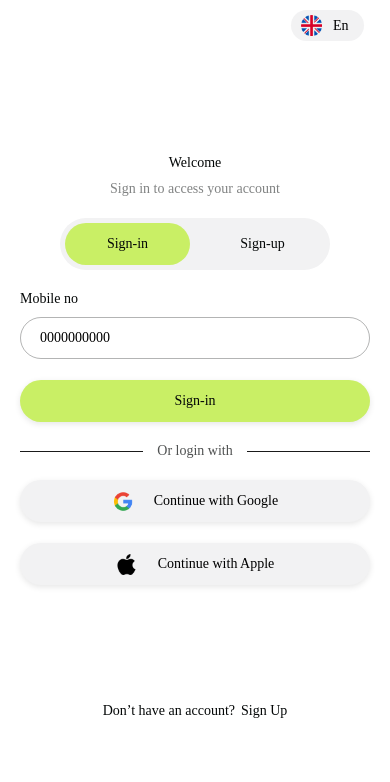
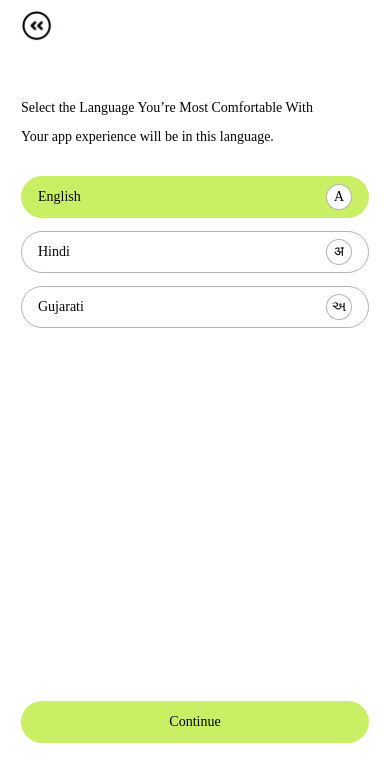
Before and after one commit to rutunovicbase/skincare-app, a React Native app: screen /SelectLanguage in a window 390 px wide. Shown: the top 782 px of the page. Built offline with nearby package versions, Linux system fonts and the light colour scheme; what react-native-responsive-fontsize would draw is missing.

Commit message:
- Added otp varification screen and added select language screen

```diff
--- a/package.json
+++ b/package.json
@@ -20,6 +20,7 @@
     "react": "19.1.0",
     "react-native": "0.80.2",
     "react-native-gesture-handler": "^2.27.2",
+    "react-native-otp-entry": "^1.8.5",
     "react-native-pager-view": "^6.7.1",
     "react-native-reanimated": "^3.17.5",
     "react-native-responsive-fontsize": "^0.5.1",
--- /dev/null
+++ b/src/Components/common/OnboardingHeader.tsx
@@ -0,0 +1,26 @@
+import React from 'react';
+import { Image, StyleSheet, TouchableOpacity, View } from 'react-native';
+import { icons } from '../../Constant/Icons';
+import { goBack, hp, wp } from '../../Helpers/globalFunction';
+
+function OnboardingHeader(): React.JSX.Element {
+  return (
+    <TouchableOpacity style={styles.container} onPress={goBack}>
+      <Image source={icons.back} style={styles.backButtonStyle} />
+    </TouchableOpacity>
+  );
+}
+
+const styles = StyleSheet.create({
+  container: {
+    flexDirection: 'row',
+    alignItems: 'center',
+    marginTop: hp(1.23),
+  },
+  backButtonStyle: {
+    height: wp(8),
+    width: wp(8),
+  },
+});
+
+export default OnboardingHeader;
--- a/src/Constant/Colors.tsx
+++ b/src/Constant/Colors.tsx
@@ -9,4 +9,7 @@ export const colors = {
   borderGray: 'rgba(4, 7, 7, 0.3)',
   dividerColor: '#1A1A1A',
   lightText: 'rgba(4, 7, 7, 0.7)',
+  primaryBorder: 'rgba(201, 239, 101, 0.5)',
+  subheadingText: 'rgba(26, 26, 26, 0.6)',
+  resendText: 'rgba(4, 102, 200, 1)',
 };
--- a/src/Constant/Fonts.tsx
+++ b/src/Constant/Fonts.tsx
@@ -13,8 +13,8 @@ export const fonts = {
   Medium: 'AlbertSans-Medium',
   MediumItalic: 'AlbertSans-MediumItalic',
   Regular: 'AlbertSans-Regular',
-  Semibold: 'AlbertSans-Semibold',
-  SemiboldItalic: 'AlbertSans-SemiboldItalic',
+  Semibold: 'AlbertSans-SemiBold',
+  SemiboldItalic: 'AlbertSans-SemiBoldItalic',
   Thin: 'AlbertSans-Thin',
   ThinItalic: 'AlbertSans-ThinItalic',
 };
--- a/src/Constant/Icons.tsx
+++ b/src/Constant/Icons.tsx
@@ -2,4 +2,6 @@ export const icons = {
   uk: require('../../assets/Images/UK.png'),
   google: require('../../assets/Images/Google.png'),
   apple: require('../../assets/Images/Apple.png'),
+  back: require('../../assets/Images/Back.png'),
+  OTPVerification: require('../../assets/Images/OtpVarification.png'),
 };
--- a/src/Navigation/RootNavigator.tsx
+++ b/src/Navigation/RootNavigator.tsx
@@ -3,6 +3,8 @@ import { NavigationContainer } from '@react-navigation/native';
 import { createNativeStackNavigator } from '@react-navigation/native-stack';
 import { navigationRef } from '../Helpers/globalFunction';
 import Login from '../Screens/Login';
+import OTPVerification from '../Screens/OTPVarification';
+import SelectLanguage from '../Screens/SelectLanguage';
 
 function RootNavigator(): React.JSX.Element {
   const Stack = createNativeStackNavigator();
@@ -14,6 +16,8 @@ function RootNavigator(): React.JSX.Element {
         initialRouteName="Login"
       >
         <Stack.Screen name="Login" component={Login} />
+        <Stack.Screen name="OTPVerification" component={OTPVerification} />
+        <Stack.Screen name="SelectLanguage" component={SelectLanguage} />
       </Stack.Navigator>
     </NavigationContainer>
   );
--- a/src/Screens/Login.tsx
+++ b/src/Screens/Login.tsx
@@ -9,7 +9,7 @@ import {
 } from 'react-native';
 import { SafeAreaView } from 'react-native-safe-area-context';
 import { colors } from '../Constant/Colors';
-import { fontSize, hp, wp } from '../Helpers/globalFunction';
+import { fontSize, hp, navigate, wp } from '../Helpers/globalFunction';
 import { fonts } from '../Constant/Fonts';
 import { icons } from '../Constant/Icons';
 import Animated, {
@@ -97,7 +97,9 @@ function Login(): React.JSX.Element {
         </View>
         <LinearButton
           title={isSignIn ? 'Sign-in' : 'Sign-up'}
-          onPress={() => {}}
+          onPress={() => {
+            navigate('OTPVerification');
+          }}
           style={styles.signInButtonStyle}
           textStyle={styles.signInButtonTextStyle}
         />
@@ -115,9 +117,13 @@ function Login(): React.JSX.Element {
           <Text style={styles.loginWithGoogleText}>Continue with Apple</Text>
         </TouchableOpacity>
         <View style={styles.footerContainer}>
-          <Text style={styles.dontHaveAccountText}>Don’t have an account?</Text>
+          <Text style={styles.dontHaveAccountText}>
+            {isSignIn ? 'Don’t have an account?' : 'Already have an account?'}
+          </Text>
           <TouchableOpacity style={styles.signUpButtonStyle}>
-            <Text style={styles.signUpText}>Sign Up</Text>
+            <Text style={styles.signUpText}>
+              {isSignIn ? 'Sign-up' : 'Sign-in'}
+            </Text>
           </TouchableOpacity>
         </View>
       </View>
--- /dev/null
+++ b/src/Screens/OTPVarification.tsx
@@ -0,0 +1,171 @@
+import React from 'react';
+import OnboardingHeader from '../Components/common/OnboardingHeader';
+import { SafeAreaView } from 'react-native-safe-area-context';
+import { Image, StyleSheet, Text, TouchableOpacity, View } from 'react-native';
+import { colors } from '../Constant/Colors';
+import { fontSize, hp, navigate, wp } from '../Helpers/globalFunction';
+import { fonts } from '../Constant/Fonts';
+import { icons } from '../Constant/Icons';
+import { OtpInput } from 'react-native-otp-entry';
+import LinearButton from '../Components/common/LinearButton';
+
+function OTPVerification(): React.JSX.Element {
+  return (
+    <SafeAreaView style={styles.container}>
+      <OnboardingHeader />
+      <View style={styles.mainContainer}>
+        <Text style={styles.verificationText}>Verification</Text>
+        <View style={styles.iconContainer}>
+          <View style={styles.iconBox}>
+            <Image source={icons.OTPVerification} style={styles.iconStyle} />
+          </View>
+        </View>
+        <Text style={styles.enterCodeText}>Enter authentication code</Text>
+        <Text style={styles.enterCodeTextInfo}>
+          Enter the 4-digit code that we have sent via the phone number or
+          e-mail
+        </Text>
+        <OtpInput
+          numberOfDigits={4}
+          theme={{
+            containerStyle: styles.otpContainer,
+            pinCodeContainerStyle: styles.pinCodeContainer,
+            pinCodeTextStyle: styles.pinCodeText,
+            focusStickStyle: styles.focusStick,
+            focusedPinCodeContainerStyle: styles.activePinCodeContainer,
+          }}
+        />
+        <View style={styles.didNotGetOtpContainer}>
+          <Text style={styles.didntGetOtpText}>Don’t receive OTP?</Text>
+          <TouchableOpacity style={styles.signUpButtonStyle}>
+            <Text style={styles.resendText}>Resend</Text>
+          </TouchableOpacity>
+        </View>
+        <View style={styles.confirmButtonContainer}>
+          <LinearButton
+            title="Confirm"
+            style={styles.confirmButton}
+            textStyle={styles.confirmTextStyle}
+            onPress={() => {
+              navigate('SelectLanguage');
+            }}
+          />
+        </View>
+      </View>
+    </SafeAreaView>
+  );
+}
+
+const styles = StyleSheet.create({
+  container: {
+    flex: 1,
+    backgroundColor: colors.background,
+    paddingHorizontal: wp(5.33),
+  },
+  mainContainer: {
+    marginTop: hp(4.31),
+    alignItems: 'center',
+  },
+  verificationText: {
+    fontFamily: fonts.Bold,
+    fontSize: fontSize(32),
+    marginBottom: hp(6.65),
+  },
+  iconContainer: {
+    height: wp(37.33),
+    width: wp(37.33),
+    backgroundColor: colors.primaryBorder,
+    borderRadius: wp(37.33),
+    justifyContent: 'center',
+    alignItems: 'center',
+    marginBottom: hp(2.46),
+  },
+  iconBox: {
+    height: wp(29.33),
+    width: wp(29.33),
+    backgroundColor: colors.secondaryPurple,
+    borderRadius: wp(29.33),
+    justifyContent: 'center',
+    alignItems: 'center',
+  },
+  iconStyle: {
+    height: wp(13.33),
+    width: wp(13.33),
+  },
+  enterCodeText: {
+    fontFamily: fonts.Medium,
+    fontSize: fontSize(16),
+  },
+  enterCodeTextInfo: {
+    marginHorizontal: wp(13.33),
+    fontFamily: fonts.Medium,
+    fontSize: fontSize(12),
+    color: colors.subheadingText,
+    textAlign: 'center',
+  },
+  otpContainer: {
+    marginTop: hp(2.46),
+    paddingHorizontal: wp(16),
+    marginBottom: hp(2.46),
+  },
+  pinCodeContainer: {
+    height: wp(12.8),
+    width: wp(12.8),
+    borderRadius: wp(12.8),
+    borderColor: colors.primary,
+    borderWidth: wp(0.26),
+  },
+  pinCodeText: {
+    fontFamily: fonts.Medium,
+    fontSize: fontSize(14),
+    color: colors.black,
+  },
+  focusStick: {
+    height: hp(1.72),
+    backgroundColor: colors.primary,
+  },
+  activePinCodeContainer: {
+    borderColor: colors.primary,
+    borderWidth: wp(0.26),
+  },
+  didntGetOtpText: {
+    fontFamily: fonts.Medium,
+    fontSize: fontSize(14),
+    color: colors.text,
+    textAlign: 'center',
+  },
+  signUpButtonStyle: {
+    marginLeft: wp(1.6),
+  },
+  didNotGetOtpContainer: {
+    flexDirection: 'row',
+    marginBottom: hp(5.05),
+  },
+  resendText: {
+    fontFamily: fonts.Medium,
+    fontSize: fontSize(14),
+    color: colors.resendText,
+  },
+  confirmButton: {
+    height: hp(4.93),
+    backgroundColor: colors.primary,
+    justifyContent: 'center',
+    alignItems: 'center',
+    borderRadius: hp(4.93),
+    shadowColor: colors.black,
+    shadowOffset: { width: 0, height: 2 },
+    shadowOpacity: 0.1,
+    shadowRadius: 6,
+    elevation: 3,
+  },
+  confirmTextStyle: {
+    fontFamily: fonts.Semibold,
+    fontSize: fontSize(16),
+    color: colors.text,
+  },
+  confirmButtonContainer: {
+    width: '100%',
+  },
+});
+
+export default OTPVerification;
--- /dev/null
+++ b/src/Screens/SelectLanguage.tsx
@@ -0,0 +1,132 @@
+import React, { useState } from 'react';
+import { StyleSheet, Text, TouchableOpacity, View } from 'react-native';
+import { SafeAreaView } from 'react-native-safe-area-context';
+import { colors } from '../Constant/Colors';
+import { fontSize, hp, wp } from '../Helpers/globalFunction';
+import OnboardingHeader from '../Components/common/OnboardingHeader';
+import { fonts } from '../Constant/Fonts';
+import { icons } from '../Constant/Icons';
+import LinearButton from '../Components/common/LinearButton';
+
+const LANGUAGES = [
+  { label: 'English', code: 'en', icon: 'A' },
+  { label: 'Hindi', code: 'hi', icon: 'अ' },
+  { label: 'Gujarati', code: 'gu', icon: 'અ' },
+];
+
+function SelectLanguage(): React.JSX.Element {
+  const [selectedLanguage, setSelectedLanguage] = useState<string>('en');
+
+  const handleLanguageSelect = (code: string) => {
+    setSelectedLanguage(code);
+  };
+
+  return (
+    <SafeAreaView style={styles.container}>
+      <OnboardingHeader />
+      <View style={styles.mainContainer}>
+        <Text style={styles.selectLanguageText}>
+          Select the Language You’re Most Comfortable With
+        </Text>
+        <Text style={styles.subHeadingText}>
+          Your app experience will be in this language.
+        </Text>
+
+        {LANGUAGES.map(lang => (
+          <TouchableOpacity
+            key={lang.code}
+            style={[
+              styles.languageButton,
+              selectedLanguage === lang.code && styles.languageButtonSelected,
+            ]}
+            onPress={() => handleLanguageSelect(lang.code)}
+          >
+            <Text style={styles.buttonText}>{lang.label}</Text>
+            <View style={styles.languageIconStyle}>
+              <Text style={styles.iconsStyle}>{lang.icon}</Text>
+            </View>
+          </TouchableOpacity>
+        ))}
+        <LinearButton
+          title="Continue"
+          onPress={() => {}}
+          style={styles.continueButton}
+          textStyle={styles.continueButtonText}
+        />
+      </View>
+    </SafeAreaView>
+  );
+}
+
+const styles = StyleSheet.create({
+  container: {
+    flex: 1,
+    backgroundColor: colors.background,
+    paddingHorizontal: wp(5.33),
+  },
+  mainContainer: {
+    marginTop: hp(7.02),
+  },
+  selectLanguageText: {
+    fontSize: fontSize(25),
+    fontFamily: fonts.Semibold,
+    color: colors.text,
+  },
+  subHeadingText: {
+    fontSize: fontSize(14),
+    fontFamily: fonts.Semibold,
+    color: colors.text,
+    marginTop: hp(1.5),
+    marginBottom: hp(3.69),
+  },
+  languageButton: {
+    height: hp(4.92),
+    width: '100%',
+    borderRadius: hp(4.92),
+    justifyContent: 'space-between',
+    alignItems: 'center',
+    paddingHorizontal: wp(4),
+    borderWidth: wp(0.26),
+    borderColor: colors.borderGray,
+    flexDirection: 'row',
+    marginBottom: hp(1.5),
+  },
+  languageButtonSelected: {
+    borderColor: colors.primary,
+    backgroundColor: colors.primary,
+  },
+  buttonText: {
+    fontFamily: fonts.Medium,
+    fontSize: fontSize(14),
+    color: colors.text,
+  },
+  languageIconStyle: {
+    height: wp(6.66),
+    width: wp(6.66),
+    borderWidth: wp(0.26),
+    borderRadius: wp(6.66),
+    borderColor: colors.borderGray,
+    justifyContent: 'center',
+    alignItems: 'center',
+    backgroundColor: colors.background,
+  },
+  iconsStyle: {
+    fontFamily: fonts.Medium,
+    fontSize: fontSize(16),
+  },
+  continueButton: {
+    marginTop: hp(42.61),
+    backgroundColor: colors.primary,
+    height: hp(4.92),
+    borderRadius: hp(4.92),
+    justifyContent: 'center',
+    alignItems: 'center',
+  },
+  continueButtonText: {
+    fontFamily: fonts.Semibold,
+    fontSize: fontSize(16),
+    color: colors.text,
+  },
+});
+
+export default SelectLanguage;
```
Also changed, not shown: assets/Images/Back.png (added), assets/Images/OtpVarification.png (added).
